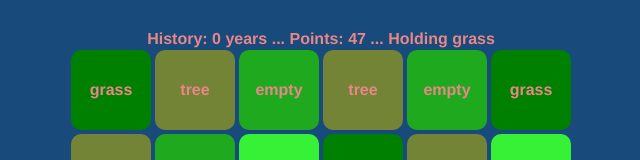
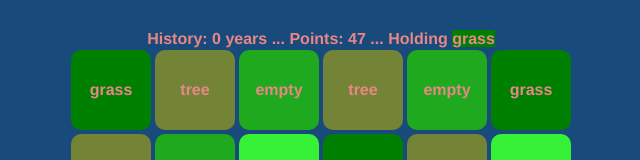
Before and after one commit to Frezzle/triple-town-clone, a Vue app: page / in a window 1280 px wide. Shown: the top 160 px of the page, without its empty margins (319-959 px from the left). Built offline with nearby package versions, Linux system fonts and the light colour scheme.

Commit message:
hold new random item after placing one

```diff
--- a/src/App.vue
+++ b/src/App.vue
@@ -1,6 +1,10 @@
 <template>
   <div id="app">
-    <div>History: {{ turns }} years ... Points: {{ points }} ... Holding {{ states[holding] }}</div>
+    <div>
+      History: {{ turns }} years ...
+      Points: {{ points }} ...
+      Holding <span :class="[states[holding]]">{{ states[holding] }}</span>
+    </div>
     <div class="grid">
       <div
         class="row"
@@ -92,7 +96,16 @@ export default {
       if (this.getStateClass(i, j) != 'empty') return;
       this.turns++;
       this.setCell(i, j, this.holding);
+
       this.absorbSurroundingSimilarCells(i, j);
+
+      // hold a potentially-different item next
+      let state = 1; // grass
+      const r = Math.random();
+      if (r > 0.98) state = 4; // hut
+      else if (r > 0.92) state = 3; // tree
+      else if (r > 0.82) state = 2; // bush
+      this.holding = state;
     },
     // absorbSurroundingSimilarCells absorbs surrounding cells of the given cell,
     // checking adjacent cells and those adjacent cells.
```
Also changed, not shown: preview.png.
